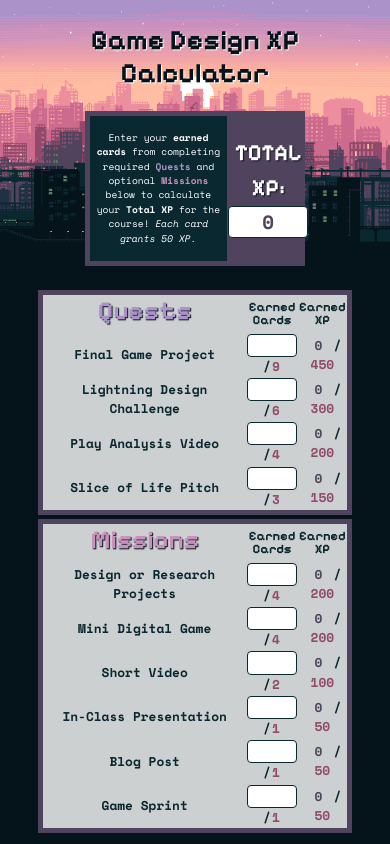
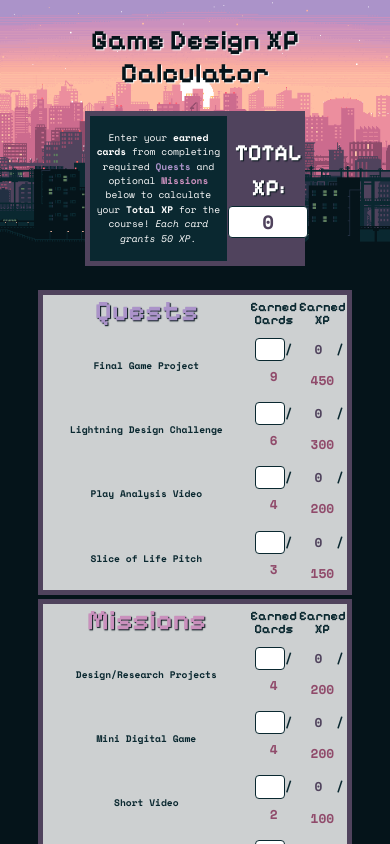
Before and after one commit to KaterinaWalter/xp-calculator, a React (Vite) app: page / in a window 390 px wide. Shown: the top 844 px of the page. Built offline with nearby package versions, Linux system fonts and the light colour scheme; a web font is replaced by a local one.

Commit message:
updated CSS on mobile

```diff
--- a/src/App.css
+++ b/src/App.css
@@ -11,6 +11,7 @@
   --city-purple: #50435D;
   --city-dark: #0A2830;
   --city-darkest: #05141A;
+  --my-radius: 0.25rem;
 }
 
 body {
@@ -50,7 +51,7 @@ h1, h2, h3, th {
 }
 
 table .quests-label, table .missions-label {
-  font-size: 2em;
+  font-size: 2.2em;
   text-shadow: 1px 1px 1px var(--city-darkest);
 }
 
@@ -69,31 +70,35 @@ footer small {
 }
 
 input {
-  width: 50px !important;
+  width: 30px !important;
   border-color: var(--city-dark) !important;
-  border-radius: 0.25rem !important;
+  border-radius: var(--my-radius) !important;
   border-style: solid !important;
   border-width: 1px !important;
 }
+
 .total-cards {
-  width: 10px;
+  width: 15px;
   display: inline-block;
-  color: var(--city-pink-dark);
 }
 .earned-xp, .total-xp {
-  width: 30px;
+  width: 35px;
   display: inline-block;
 }
-.total-xp {
+.total-cards, .total-xp {
   color: var(--city-pink-dark);
+  padding-top: 6px;
+  padding-bottom: 6px;
 }
-.earned-xp {
+.earned-cards, .earned-xp {
   color: var(--city-purple);
-  border-radius: 0.25rem;
+  padding-top: 6px;
+  padding-bottom: 6px;
 }
 .assignment-label {
   width: 300px;
 }
+
 thead {
   line-height: 1em;
 }
@@ -175,3 +180,10 @@ th {
 .debug {
   border: 2px solid red;
 }
+
+@media (max-width: 560px) {
+  .assignment-label {
+    width: 225px;
+    font-size: 0.75em;
+  }
+}
--- a/src/App.jsx
+++ b/src/App.jsx
@@ -26,7 +26,7 @@ const assignments = [
     totalCards: 3,
   },
   {
-    title: "Design or Research Projects",
+    title: "Design/Research Projects",
     type: "Mission",
     totalCards: 4,
   },
@@ -110,8 +110,8 @@ function App() {
             <thead>
               <tr>
                 <th><span className="quests-label">Quests</span></th>
-                <th>Earned<br></br>Cards</th>
-                <th>Earned<br></br>XP</th>
+                <th><span className="table-header">Earned<br></br>Cards</span></th>
+                <th><span className="table-header">Earned<br></br>XP</span></th>
               </tr>
             </thead>
             <tbody>
@@ -153,8 +153,8 @@ function App() {
             <thead>
               <tr>
                 <th><span className="missions-label">Missions</span></th>
-                <th>Earned<br></br>Cards</th>
-                <th>Earned<br></br>XP</th>
+                <th><span className="table-header">Earned<br></br>Cards</span></th>
+                <th><span className="table-header">Earned<br></br>XP</span></th>
               </tr>
             </thead>
             <tbody>
```
Also changed, not shown: 1 other file (tests, documents, lock files or other folders).
